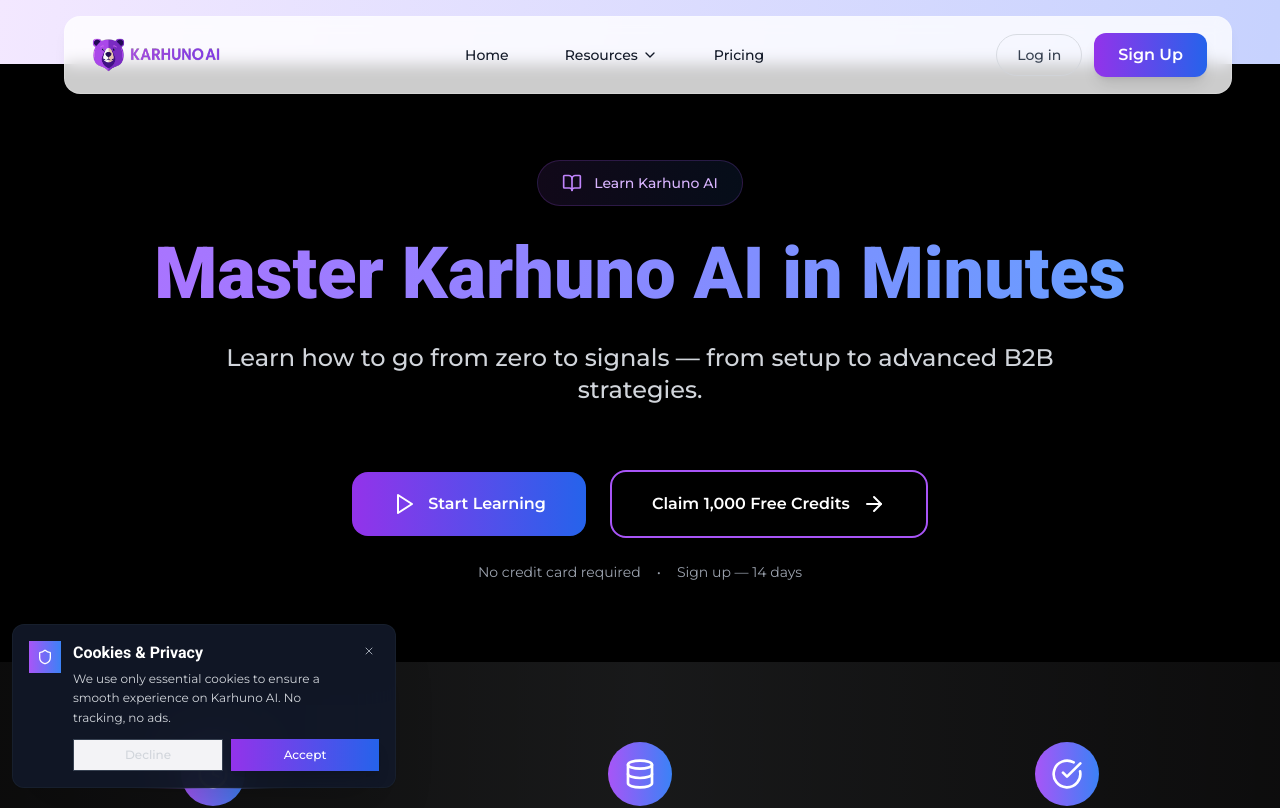
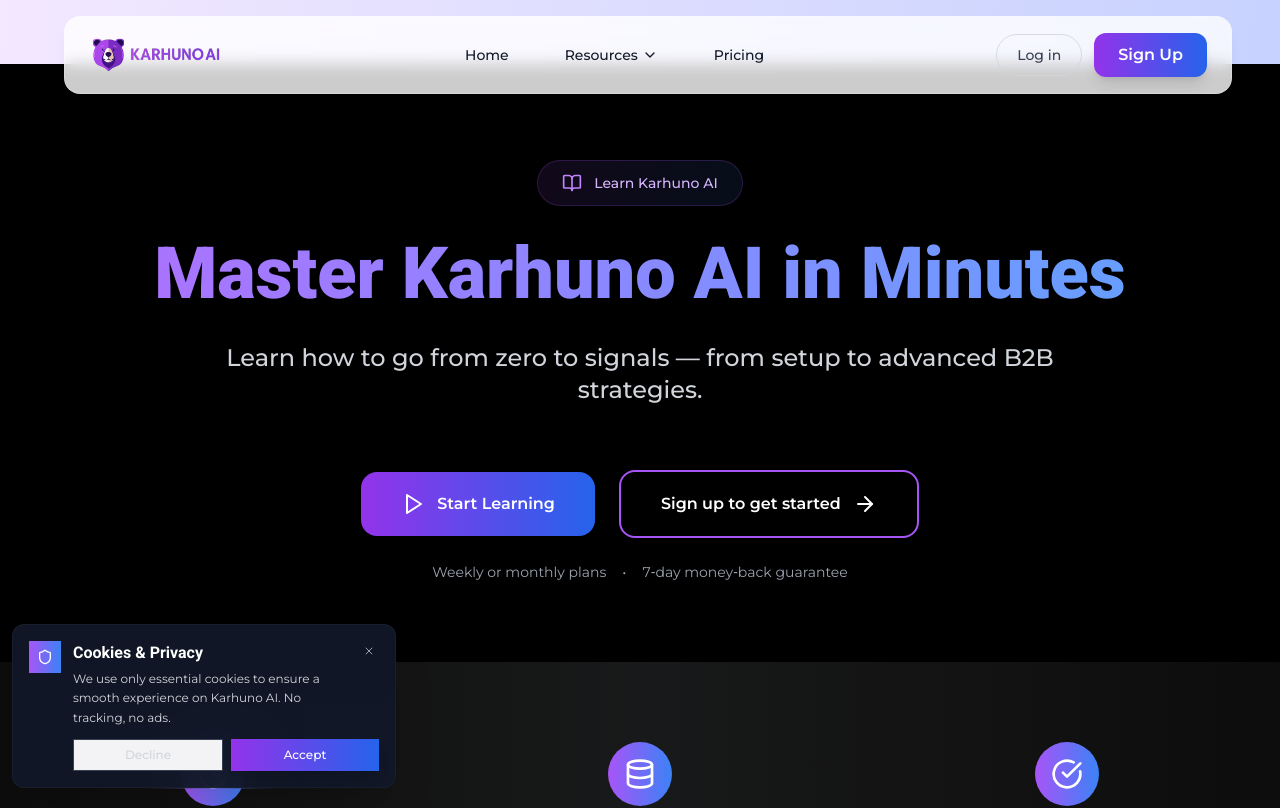
Before and after one commit to dbstepkin/karhuno.com, a Next.js app: page /tutorial in a window 1280 px wide. Shown: the top 808 px of the page. Built offline with nearby package versions, Linux system fonts and the light colour scheme.

Commit message:
chore(tutorial,home): update CTAs to signup; remove free trial/credits copy; align with weekly/monthly plans and 7-day guarantee

```diff
--- a/src/app/(home)/page.tsx
+++ b/src/app/(home)/page.tsx
@@ -375,7 +375,7 @@
               Start Sign Up
             </button>
             <p className="text-sm text-[#71717A] mt-3 text-center">
-              No credit card required
+              Weekly or monthly plans • 7‑day money‑back guarantee
             </p>
           </div>
         </div>
--- a/src/app/tutorial/page.tsx
+++ b/src/app/tutorial/page.tsx
@@ -63,14 +63,14 @@
                   href="https://my.karhuno.com/signup"
                   className={`inline-flex items-center px-10 py-5 bg-transparent border-2 border-purple-500 text-white font-semibold rounded-2xl hover:bg-gradient-to-r hover:from-purple-500/10 hover:to-blue-500/10 transition-all duration-300 transform hover:scale-105 shadow-xl backdrop-blur-sm ${montserrat.className}`}
                 >
-                  Claim 1,000 Free Credits
+                  Sign up to get started
                   <ArrowRight className="w-6 h-6 ml-3" />
                 </Link>
               </div>
               <div className={`flex flex-col sm:flex-row gap-4 text-sm text-gray-400 ${montserrat.className}`}>
-                <span>No credit card required</span>
+                <span>Weekly or monthly plans</span>
                 <span className="hidden sm:block">•</span>
-                <span>Sign up — 14 days</span>
+                <span>7‑day money‑back guarantee</span>
               </div>
             </div>
           </div>
@@ -391,11 +391,11 @@
                 href="https://my.karhuno.com/signup"
                 className={`inline-flex items-center px-8 py-4 bg-gradient-to-r from-purple-600 to-blue-600 text-white font-semibold rounded-xl hover:from-purple-700 hover:to-blue-700 transition-all duration-300 transform hover:scale-105 shadow-lg hover:shadow-purple-500/25 ${montserrat.className}`}
               >
-                Try Corporate News Search for Free
+                Sign up to use Corporate News Search
                 <ArrowRight className="w-5 h-5 ml-2" />
               </Link>
               <p className={`text-sm text-gray-400 mt-3 ${montserrat.className}`}>
-                No credit card required
+                Weekly or monthly plans • 7‑day money‑back guarantee
               </p>
             </div>
           </div>
@@ -480,11 +480,11 @@
                 href="https://my.karhuno.com/signup"
                 className={`inline-flex items-center px-8 py-4 bg-gradient-to-r from-purple-600 to-blue-600 text-white font-semibold rounded-xl hover:from-purple-700 hover:to-blue-700 transition-all duration-300 transform hover:scale-105 shadow-lg hover:shadow-purple-500/25 ${montserrat.className}`}
               >
-                Try Search LinkedIn Conversation for Free
+                Sign up to use LinkedIn Conversation Search
                 <ArrowRight className="w-5 h-5 ml-2" />
               </Link>
               <p className={`text-sm mt-3 ${montserrat.className}`} style={{ color: '#666666' }}>
-                No credit card required
+                Weekly or monthly plans • 7‑day money‑back guarantee
               </p>
                       </div>
                     </div>
@@ -569,15 +569,15 @@
                 href="https://my.karhuno.com/signup"
                 className={`inline-flex items-center px-10 py-5 bg-gradient-to-r from-purple-600 to-blue-600 text-white font-semibold rounded-2xl hover:from-purple-700 hover:to-blue-700 transition-all duration-300 transform hover:scale-105 shadow-xl hover:shadow-purple-500/30 ${montserrat.className}`}
               >
-                Try Competitor Engagement Tracking for Free
+                Sign up to use Competitor Engagement Tracking
                 <ArrowRight className="w-5 h-5 ml-3" />
               </Link>
               <div className={`mt-4 space-y-1 ${montserrat.className}`}>
                 <p className="text-sm text-gray-400">
-                  No credit card required
+                  Weekly or monthly plans
                 </p>
                 <p className="text-sm text-gray-500">
-                  Sign up — 14 days
+                  7‑day money‑back guarantee
                 </p>
               </div>
             </div>
```
